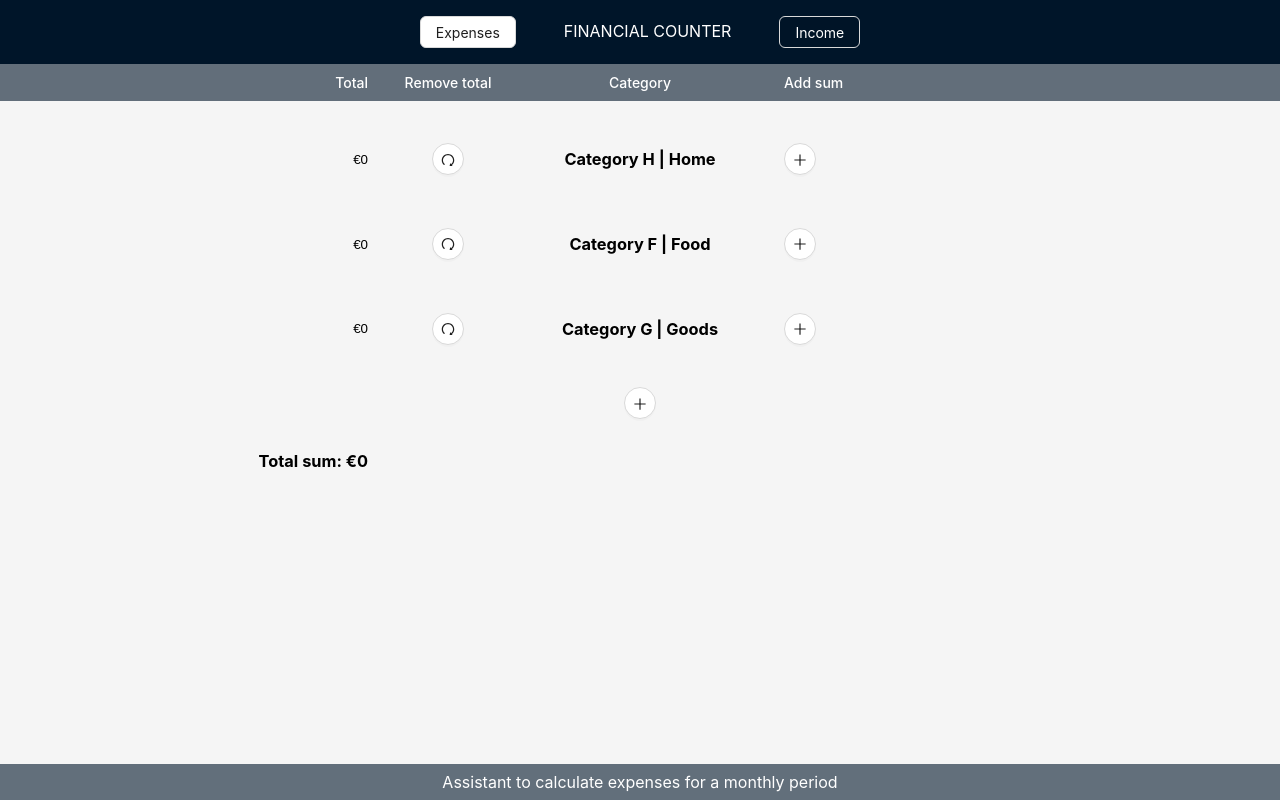
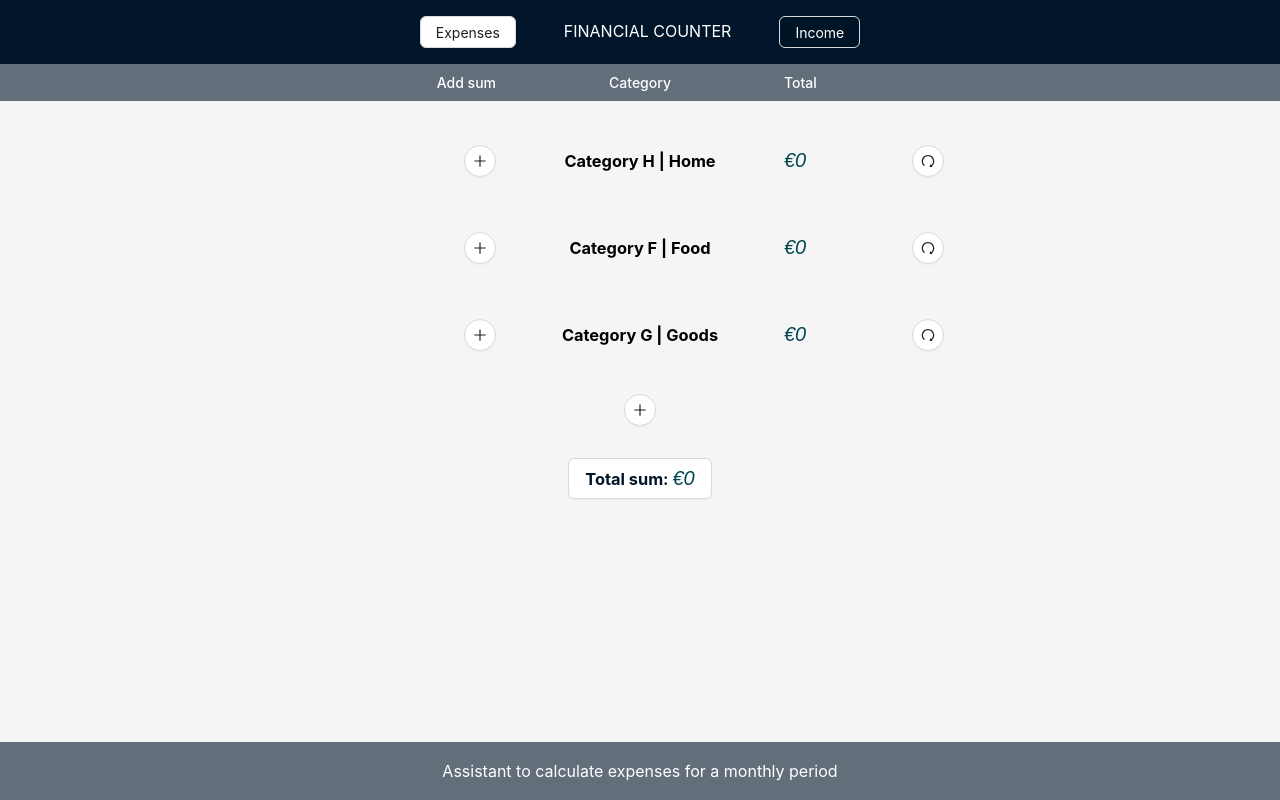
Before and after one commit to katerynananyzniuk/Financial-counter, a React (Create React App) app: page / in a window 1280 px wide. Built offline with nearby package versions, Linux system fonts and the light colour scheme.

Commit message:
fix: style fixes

```diff
--- a/src/components/Categories/Category/Category.module.scss
+++ b/src/components/Categories/Category/Category.module.scss
@@ -8,6 +8,11 @@
 }
 
 .addBtn {
-  justify-self: start;
+  justify-self: flex-end;
+  margin-right: 1rem;
+}
+
+.removeBtn {
+  justify-self: flex-start;
   margin-left: 1rem;
 }
--- a/src/components/Categories/Category/Category.tsx
+++ b/src/components/Categories/Category/Category.tsx
@@ -65,31 +65,7 @@ function Category({category, onChangeTotal}: CategoryProps) {
 
   return (
     <>
-      <TotalOperations category={category} operations={operations}/>
-
-      <Tooltip title='remove total'>
-        <Button
-          onClick={() => setModalOpen(!modalOpen)}
-          type='default'
-          shape='circle'
-          icon={<RedoOutlined />}
-        />
-      </Tooltip>
-
-      <h3 className={styles.categoryTitle}>Category {category.title}
-        <span>&nbsp;|&nbsp;</span>
-        <span className={styles.categoryName}>{category.name}</span>
-      </h3>
-
       <Space className={styles.addBtn}>
-        <Tooltip title='add sum'>
-          <Button
-            onClick={() => handlePayload()}
-            type='default'
-            shape='circle'
-            icon={<PlusOutlined />}
-          />
-        </Tooltip>
 
         { togglePayload
           ? (<RapidOperation
@@ -102,7 +78,14 @@ function Category({category, onChangeTotal}: CategoryProps) {
               onClose={removePayload}
               category={category}
             />)
-          : null
+          : (<Tooltip title='add sum'>
+              <Button
+                onClick={() => handlePayload()}
+                type='default'
+                shape='circle'
+                icon={<PlusOutlined />}
+              />
+            </Tooltip>)
         }
 
         { modalOpen
@@ -117,6 +100,23 @@ function Category({category, onChangeTotal}: CategoryProps) {
         }
 
       </Space>
+
+      <h3 className={styles.categoryTitle}>Category {category.title}
+        <span>&nbsp;|&nbsp;</span>
+        <span className={styles.categoryName}>{category.name}</span>
+      </h3>
+
+      <TotalOperations category={category} operations={operations}/>
+
+      <Tooltip title='remove total'>
+        <Button
+          className={styles.removeBtn}
+          onClick={() => setModalOpen(!modalOpen)}
+          type='default'
+          shape='circle'
+          icon={<RedoOutlined />}
+        />
+      </Tooltip>
     </>
   )
 }
--- a/src/components/Operation/TotalOperations/TotalOperations.module.scss
+++ b/src/components/Operation/TotalOperations/TotalOperations.module.scss
@@ -1,10 +1,13 @@
 .total {
   display: flex;
-  justify-self: end;
+  justify-self: start;
   border: none;
   background-color: transparent;
   cursor: pointer;
   padding: 1rem;
+  font-size: 20px;
+  font-style: italic;
+  color: #00474f;
 }
 
 .operations {
--- a/src/components/TotalSum/TotalSum.module.scss
+++ b/src/components/TotalSum/TotalSum.module.scss
@@ -1,5 +1,17 @@
 .totalSum {
-  margin: 0;
-  margin-left: auto;
-  padding-right: 1rem;
+  margin: 0 auto;
+  padding: 0.5rem 1rem;
+  background-color: #fff;
+  border-radius: 6px;
+  border: 1px solid #d9d9d9;
+  color: #001529;
+  box-shadow: 0 2px 0 rgb(0 0 0 / 2%);
+
+  & .sum {
+    font-size: 20px;
+    font-style: italic;
+    color: #00474f;
+    font-weight: 400;
+    font-family: Arial, Helvetica, sans-serif;
+  }
 }
--- a/src/components/TotalSum/TotalSum.tsx
+++ b/src/components/TotalSum/TotalSum.tsx
@@ -1,7 +1,6 @@
 import {ICategory} from '../../types'
 import {useState, useEffect} from 'react'
 import {checkFormat} from '../../utils'
-import TableItem from '../UI/Table/TableItem/TableItem'
 import styles from './TotalSum.module.scss'
 
 interface TotalSumProps {
@@ -11,20 +10,20 @@ interface TotalSumProps {
 function TotalSum({categories}: TotalSumProps) {
   const [totalSum, setTotalSum] = useState(0)
 
-  function getTotalSum() {
+  function getTotalSum(categories: ICategory[]) {
     const allCategories = categories.concat()
     const total = allCategories.reduce((acc, item) => { return item.total + acc}, 0)
     setTotalSum(total)
   }
 
   useEffect(() => {
-    getTotalSum()
+    getTotalSum(categories)
   }, [categories])
 
   return (
-    <TableItem>
-      <h3 className={styles.totalSum}>Total sum: {checkFormat(totalSum)}</h3>
-    </TableItem>
+    <h3 className={styles.totalSum}>Total sum:&nbsp;
+      <span className={styles.sum}>{checkFormat(totalSum)}</span>
+    </h3>
   )
 }
 
--- a/src/components/UI/Table/Table.module.scss
+++ b/src/components/UI/Table/Table.module.scss
@@ -3,7 +3,7 @@
   list-style: none;
   width: 100%;
   display: grid;
-  grid-template-columns: 30% 10% 20% 40%;
+  grid-template-columns: 40% 20% 40%;
   justify-items: center;
   align-items: center;
   font-weight: 500;
@@ -18,18 +18,18 @@
 
   .total {
     display: flex;
+    justify-self: start;
+    margin-left: 1rem;
+  }
+
+  .addBtn {
+    display: flex;
     justify-self: end;
     margin-right: 1rem;
   }
 
-  .addBtn {
-    display: flex;
+  .removeBtn {
     justify-self: start;
-    margin-left: 1rem;
-  }
-
-  .removeBtn {
-    text-align: center;
   }
 }
 
--- a/src/components/UI/Table/Table.tsx
+++ b/src/components/UI/Table/Table.tsx
@@ -9,10 +9,9 @@ const Table = ({children}: TableProps) => {
   return (
     <>
       <ul className={styles.tableHeader}>
+        <li className={styles.addBtn}>Add sum</li>
+        <li>Category</li>
         <li className={styles.total}>Total</li>
-        <li className={styles.removeBtn}>Remove total</li>
-        <li>Category</li>
-        <li className={styles.addBtn}>Add sum</li>
       </ul>
 
       <ul className={styles.tableBody}>
--- a/src/components/UI/Table/TableItem/TableItem.module.scss
+++ b/src/components/UI/Table/TableItem/TableItem.module.scss
@@ -4,7 +4,7 @@
 
 .item {
   display: grid;
-  grid-template-columns: 30% 10% 20% 40%;
+  grid-template-columns: 40% 20% 10% 30%;
   justify-items: center;
   align-items: center;
 }
--- a/src/hoc/AppLayout.module.scss
+++ b/src/hoc/AppLayout.module.scss
@@ -25,7 +25,7 @@
   flex-direction: column;
   justify-content: center;
   align-items: center;
-  padding-bottom: 67px;
+  padding-bottom: 58px;
 }
 
 .footer {
@@ -35,8 +35,10 @@
   bottom: 0;
   display: flex;
   justify-content: center;
+  align-items: center;
   text-align: center;
   width: 100%;
   padding: 0.5rem 0;
   font-size: 16px;
+  height: 58px;
 }
```
